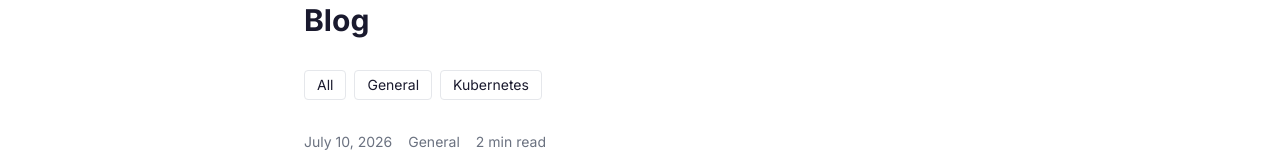
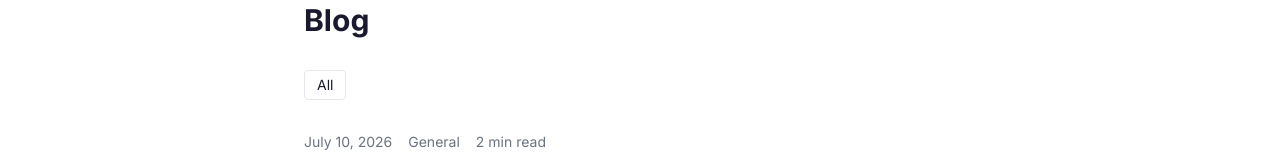
Before and after one commit to azemoning/azemoning.com, an Astro site: page /blog/1 in a window 1280 px wide. Shown: the part 123-283 px from the top of the page. Built offline with nearby package versions, Linux system fonts and the light colour scheme; Astro itself is replaced by a stand-in of ours.

Commit message:
fix(blog): remove broken category links from pagination pages
Category links pointed to /blog/category/... which doesn't exist.
Remove them from pagination pages; filtering remains on index.astro.

```diff
--- a/src/pages/blog/[page].astro
+++ b/src/pages/blog/[page].astro
@@ -14,7 +14,6 @@ export async function getStaticPaths({ paginate }) {
 }
 
 const { page } = Astro.props;
-const categories = [...new Set(page.data.map(post => post.data.category))];
 ---
 
 <BaseLayout title={`Blog - Page ${page.currentPage}`} description="Articles on SRE, DevOps, and cloud-native technologies">
@@ -25,11 +24,6 @@ const categories = [...new Set(page.data.map(post => post.data.category))];
       <a href="/blog" class="text-sm px-3 py-1 border border-gray-200 rounded hover:border-accent hover:text-accent transition-colors">
         All
       </a>
-      {categories.map(category => (
-        <a href={`/blog/category/${category.toLowerCase()}`} class="text-sm px-3 py-1 border border-gray-200 rounded hover:border-accent hover:text-accent transition-colors">
-          {category}
-        </a>
-      ))}
     </div>
 
     <div class="space-y-8">
```
